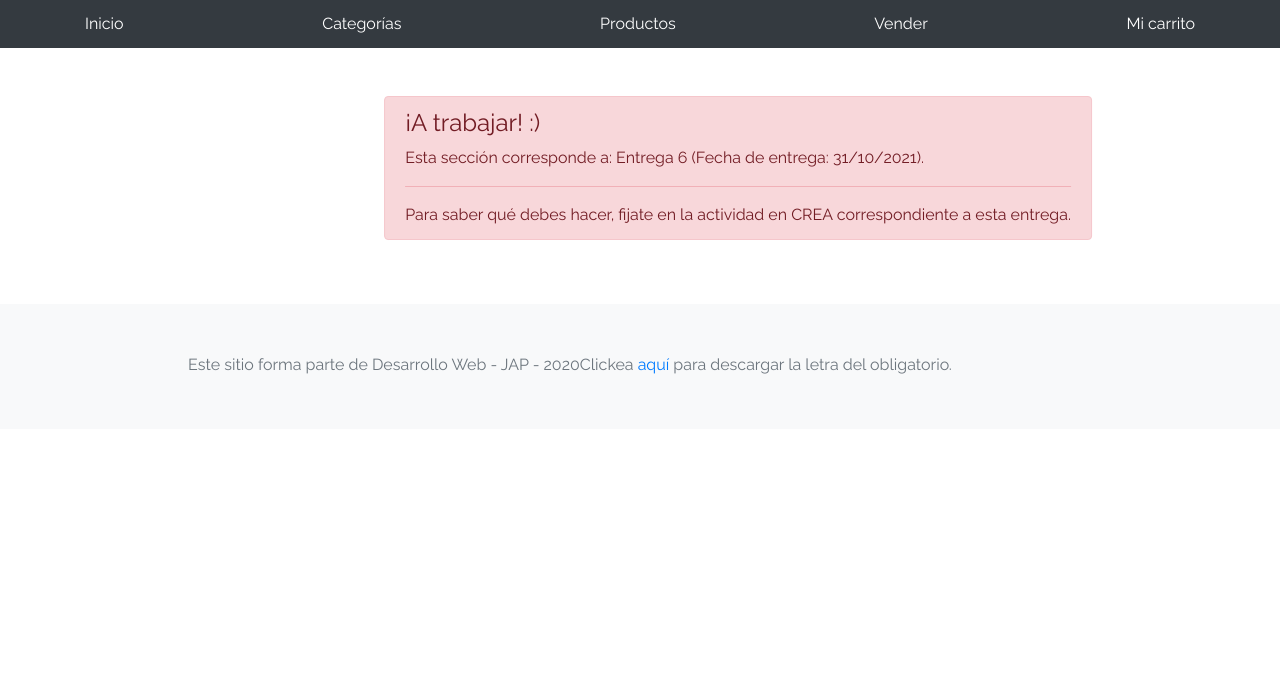
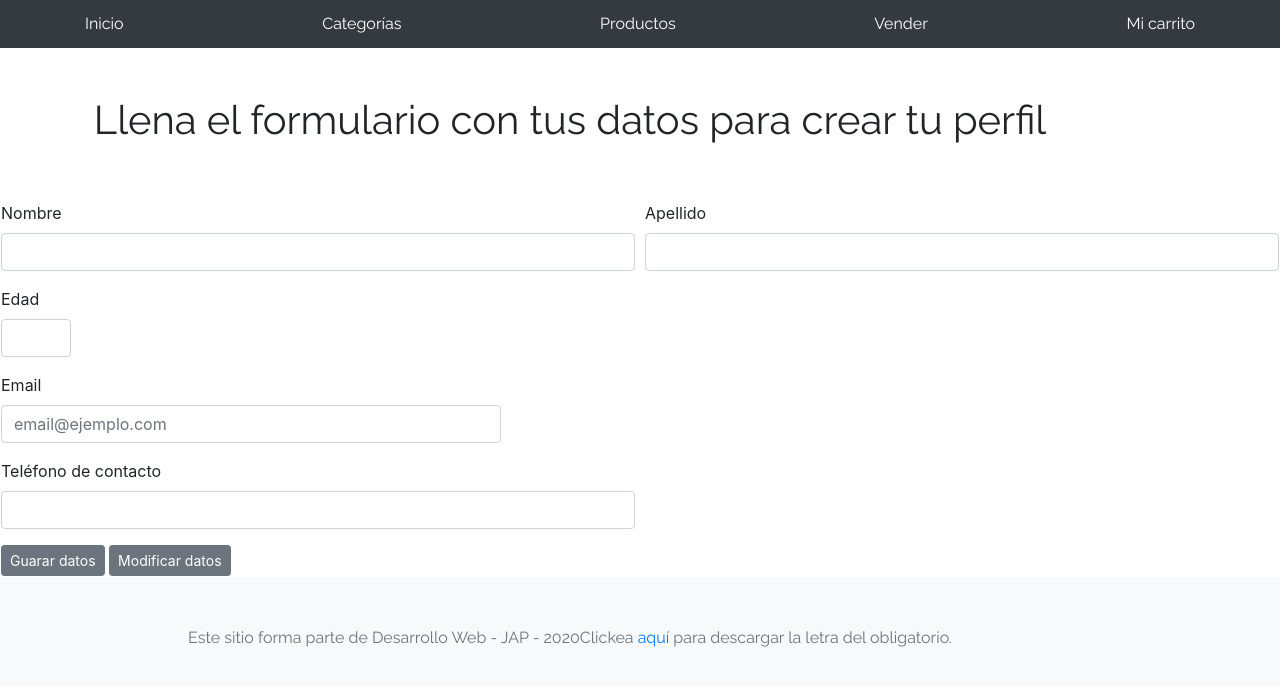
Before and after one commit to nicobolso/entrega-2, a plain HTML site: page entregable 2/my-profile.html in a window 1280 px wide. Drawn offline with Linux system fonts and the light colour scheme.

Commit message:
new commit

```diff
--- a/entregable 2/js/my-profile.js
+++ b/entregable 2/js/my-profile.js
@@ -3,4 +3,27 @@
 //elementos HTML presentes.
 document.addEventListener("DOMContentLoaded", function (e) {
 
+
 });
+
+document.getElementById("guardar").addEventListener("click", function (e) {
+    var nombre = document.getElementById("name").value;
+    var apellido = document.getElementById("lastname").value;
+    var edad = document.getElementById("age").value;
+    var telefono = document.getElementById("tel").value;
+    var email = document.getElementById("email").value;
+    const formulario = {
+        nombre,
+        apellido,
+        edad,
+        telefono,
+        email
+    };
+    console.log(formulario, "aca");
+
+     if(form != ""){
+            localStorage.setItem("data",JSON.stringify(formulario));
+
+     }
+
+});
--- a/entregable 2/my-profile.html
+++ b/entregable 2/my-profile.html
@@ -44,13 +44,36 @@
     </div>
   </nav>
   <div class="container p-5">
-    <div class="alert alert-danger" role="alert" style="position: relative; width:auto; top: 0;">
-      <h4 class="alert-heading">¡A trabajar! :)</h4>
-      <p>Esta sección corresponde a: Entrega 6 (Fecha de entrega: 31/10/2021).</p>
-      <hr>
-      <p class="mb-0">Para saber qué debes hacer, fijate en la actividad en CREA correspondiente a esta entrega.</p>
+    <h1>Llena el formulario con tus datos para crear tu perfil</h1>
+  </div>
+  <form id="form" class="border border-white">
+    <div class="form-row ">
+      <div class="form-group col-md-6">
+        <label for="inputName" required>Nombre</label>
+        <input  type="text" class="form-control" id="name">
+      </div>
+      <div class="form-group col-md-6">
+        <label for="inputLastName" required>Apellido</label>
+        <input  type="text" class="form-control" id="lastname">
+      </div>
     </div>
-  </div>
+    <div class="form-group">
+      <label for="inputAge" required>Edad</label>
+      <input style="width:70px;" type="number" class="form-control" id="age" >
+    </div>
+    <div class="form-group">
+      <label for="inputEmail" required>Email</label>
+      <input style="width: 500px;" type="email" class="form-control" id="email" placeholder="email@ejemplo.com">
+    </div>
+    <div class="form-row">
+      <div class="form-group col-md-6">
+        <label for="inpuTel" required>Teléfono de contacto</label>
+        <input type="text" class="form-control" id="tel">
+      </div>
+    </div>
+    <button id="guardar" type="button" class="btn btn-secondary btn-sm" >Guarar datos</button>
+    <button id="modificar" type="button" class="btn btn-secondary btn-sm" >Modificar datos</button>
+  </form>
   <footer class="text-muted bg-light">
     <div class="container">
       <p>Este sitio forma parte de Desarrollo Web - JAP - 2020</p>
```
Also changed, not shown: entregable 2/inicio.html (+1 -1 lines), entregable 2/js/init.js (+22 -0 lines).
